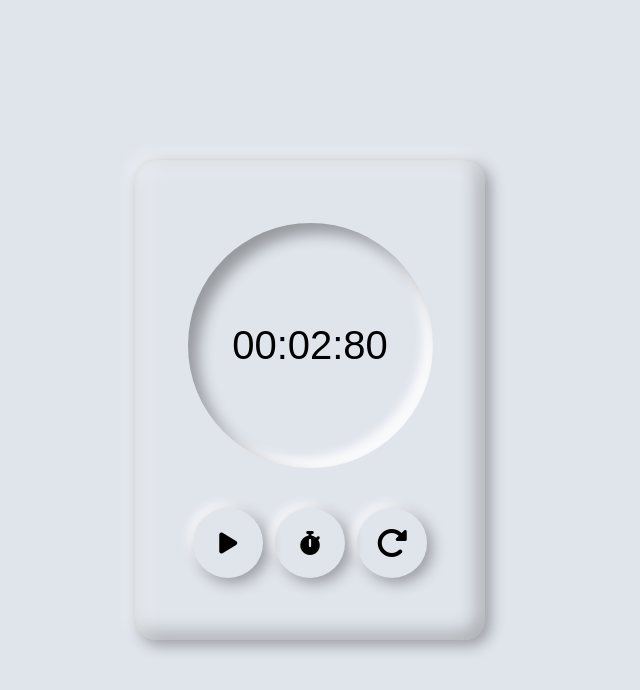
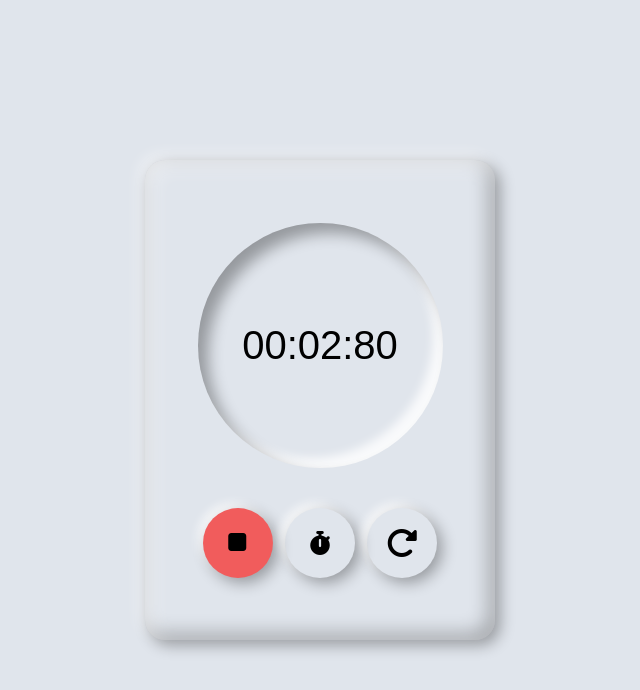
Before and after one commit to Muhammadahmed2001/stopWatch, a plain HTML site: page index.html in a window 1280 px wide. Both pictures are taken after a click on the button 558 px from the left and 542 px from the top of the page. Shown: the whole page, without its empty margins (330-970 px from the left). Drawn offline with Linux system fonts and the light colour scheme.

Commit message:
complete stop watch

```diff
--- a/app.js
+++ b/app.js
@@ -1,49 +1,71 @@
-var minutes = document.getElementById("minutes")
-var seconds = document.getElementById("seconds")
-var milliseconds = document.getElementById("milliseconds")
-var start = document.getElementById("start")
-var lap = document.getElementById("lap")
-var restart = document.getElementById("restart")
+var minutes = document.getElementById("minutes");
+var seconds = document.getElementById("seconds");
+var milliseconds = document.getElementById("milliseconds");
+var start = document.getElementById("start");
+var stop = document.getElementById("stop");
+var lap = document.getElementById("lap");
+var restart = document.getElementById("restart");
 
-var millisecondsNumber = 0
-var secondsNumber = 0
-var minutesNumber = 0
+var millisecondsNumber = 0;
+var secondsNumber = 0;
+var minutesNumber = 0;
+var watchStart = false;
+var myInterval;
 
 function startTime() {
-
-    setInterval(function () {
-        millisecondsNumber++
+  if (!watchStart) {
+    stop.style.display = "block";
+    start.style.display = "none";
+    watchStart = true;
+    myInterval = setInterval(function () {
+      millisecondsNumber++;
       if (millisecondsNumber < 10) {
-            milliseconds.innerHTML = "0" + millisecondsNumber
+        milliseconds.innerHTML = "0" + millisecondsNumber;
       } else {
         if (millisecondsNumber < 100) {
-                milliseconds.innerHTML = millisecondsNumber
-
+          milliseconds.innerHTML = millisecondsNumber;
         } else {
-                millisecondsNumber = 0
-                secondsNumber++
+          millisecondsNumber = 0;
+          secondsNumber++;
           if (secondsNumber < 10) {
-                    seconds.innerHTML = "0" + secondsNumber + ":"
+            seconds.innerHTML = "0" + secondsNumber + ":";
           } else {
             if (secondsNumber < 60) {
-                        seconds.innerHTML = secondsNumber + ":"
+              seconds.innerHTML = secondsNumber + ":";
             } else {
-                        secondsNumber = 0
-                        minutesNumber++
+              secondsNumber = 0;
+              minutesNumber++;
               if (minutesNumber < 10) {
-                            minutes.innerHTML = "0" + minutesNumber + ":"
+                minutes.innerHTML = "0" + minutesNumber + ":";
               } else {
-                            minutes.innerHTML = minutesNumber + ":"
-                        }
-
+                minutes.innerHTML = minutesNumber + ":";
               }
             }
           }
         }
+      }
+    }, 10);
+  }
+}
 
-
-
-
-
-    }, 10)
+function stopTime() {
+  if (watchStart) {
+    stop.style.display = "none";
+    start.style.display = "block";
+    watchStart = false;
+    clearInterval(myInterval);
   }
+}
+function reset() {
+  location.reload();
+}
+var lapDiv = document.getElementById("lapDiv");
+console.log(lapDiv.style.height > "200px")
+function timeLap() {
+  lapDiv.innerHTML += `
+    <p class="lap-time">
+    ${minutes.innerHTML}${seconds.innerHTML}${milliseconds.innerHTML}
+  </p>
+    `;
+//   console.log(, seconds.innerHTML, milliseconds.innerHTML);
+}
--- a/index.html
+++ b/index.html
@@ -1,31 +1,47 @@
 <!DOCTYPE html>
 <html lang="en">
+
 <head>
   <meta charset="UTF-8">
   <meta name="viewport" content="width=device-width, initial-scale=1.0">
   <link rel="stylesheet" href="style.css">
-    <link rel="stylesheet" href="https://cdnjs.cloudflare.com/ajax/libs/font-awesome/6.4.2/css/all.min.css" integrity="sha512-z3gLpd7yknf1YoNbCzqRKc4qyor8gaKU1qmn+CShxbuBusANI9QpRohGBreCFkKxLhei6S9CQXFEbbKuqLg0DA==" crossorigin="anonymous" referrerpolicy="no-referrer" />
+  <link rel="stylesheet" href="https://cdnjs.cloudflare.com/ajax/libs/font-awesome/6.4.2/css/all.min.css"
+    integrity="sha512-z3gLpd7yknf1YoNbCzqRKc4qyor8gaKU1qmn+CShxbuBusANI9QpRohGBreCFkKxLhei6S9CQXFEbbKuqLg0DA=="
+    crossorigin="anonymous" referrerpolicy="no-referrer" />
   <title>Document</title>
 </head>
+
 <body>
   <div>
+    <div class="timer-box">
+      <div id="lapDiv" class="lap-div">
+        <!-- <p class="lap-time">
+          01: 03: 06
+        </p> -->
+
+      </div>
       <div class="wrapper">
         <div class="watch">
         <span id="minutes">00:</span>
         <span id="seconds">00:</span>
         <span id="milliseconds">00</span>
-              <!-- 00:00:00 -->
+
       </div>
       <div class="controls">
         <button onclick="startTime()" id="start"><i class="fa fa-play" style="font-size:24px"></i></button>
-              <button id="lap"><i class="fa-solid fa-stopwatch" style="font-size:24px"></i></button>
-              <button id="restart"><i class="fa-solid fa-rotate-right"></i></button>
+        <button class="stop" onclick="stopTime()" id="stop"><i class="fa-solid fa-stop"
+            style="font-size:24px"></i></button>
+        <button onclick="timeLap()" id="lap"><i class="fa-solid fa-stopwatch" style="font-size:24px"></i></button>
+        <button onclick="reset()" id="restart"><i class="fa-solid fa-rotate-right"></i></button>
+      </div>
     </div>
     </div>
 
 
 
 
+
     <script src="app.js"></script>
 </body>
+
 </html>
--- a/style.css
+++ b/style.css
@@ -6,7 +6,7 @@
   box-sizing: border-box;
 }
 
-body {
+.timer-box {
   min-height: 100vh;
   width: 100%;
   display: flex;
@@ -77,3 +77,27 @@ button:active .fa-solid {
 .text{
     margin-left: 21px;
 }
+.stop{
+  background-color:#f15c5c;
+  display: none;
+}
+.fa-stop{
+  margin-left: 15px;
+}
+.fa-play{
+  margin-left: 15px;
+}
+.lap-time{
+  z-index: 9999;
+}
+.lap-div{
+  margin-right: 20px;
+
+}
+.lap-time{
+  background-color: #81f15c;
+  margin-top: 5px;
+  border-radius: 8px;
+  color: #ff0000;
+  font-weight: 600;
+}
```
Lines whose indentation alone changed are shown as unchanged.
